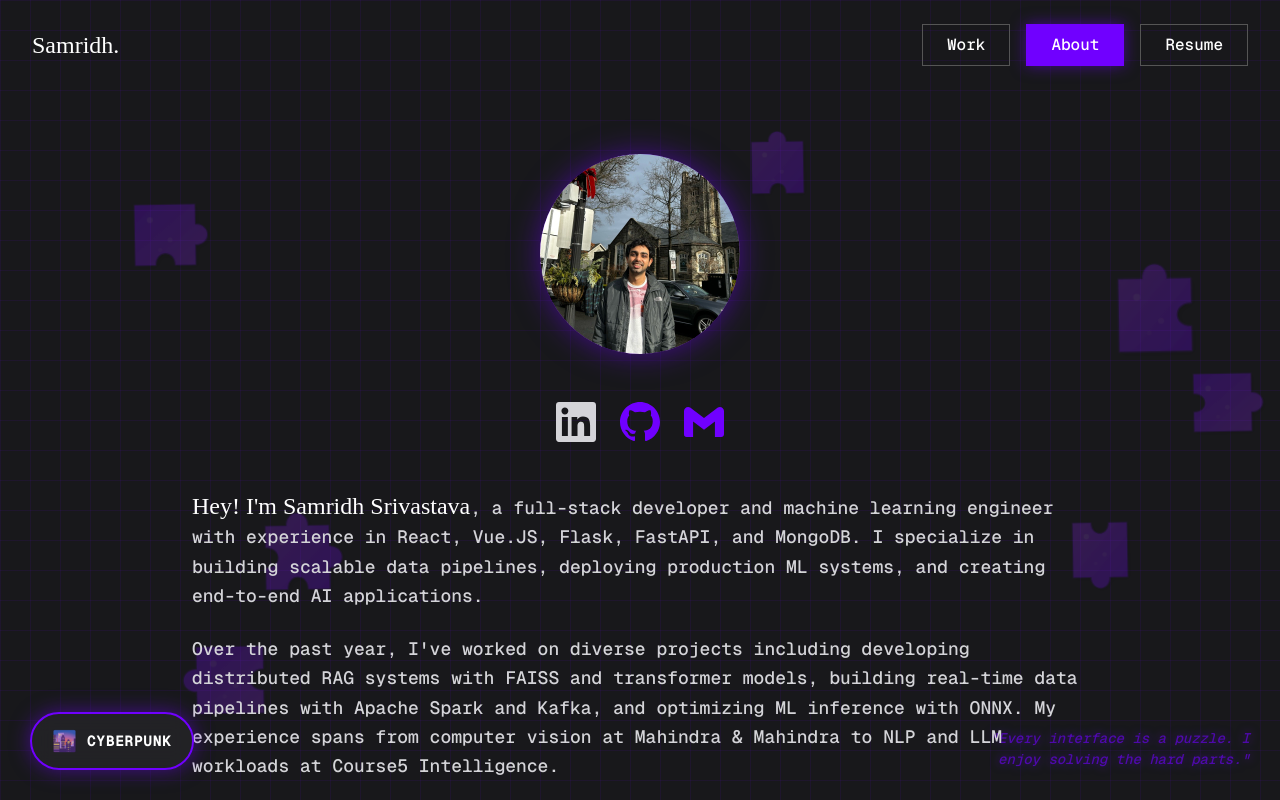
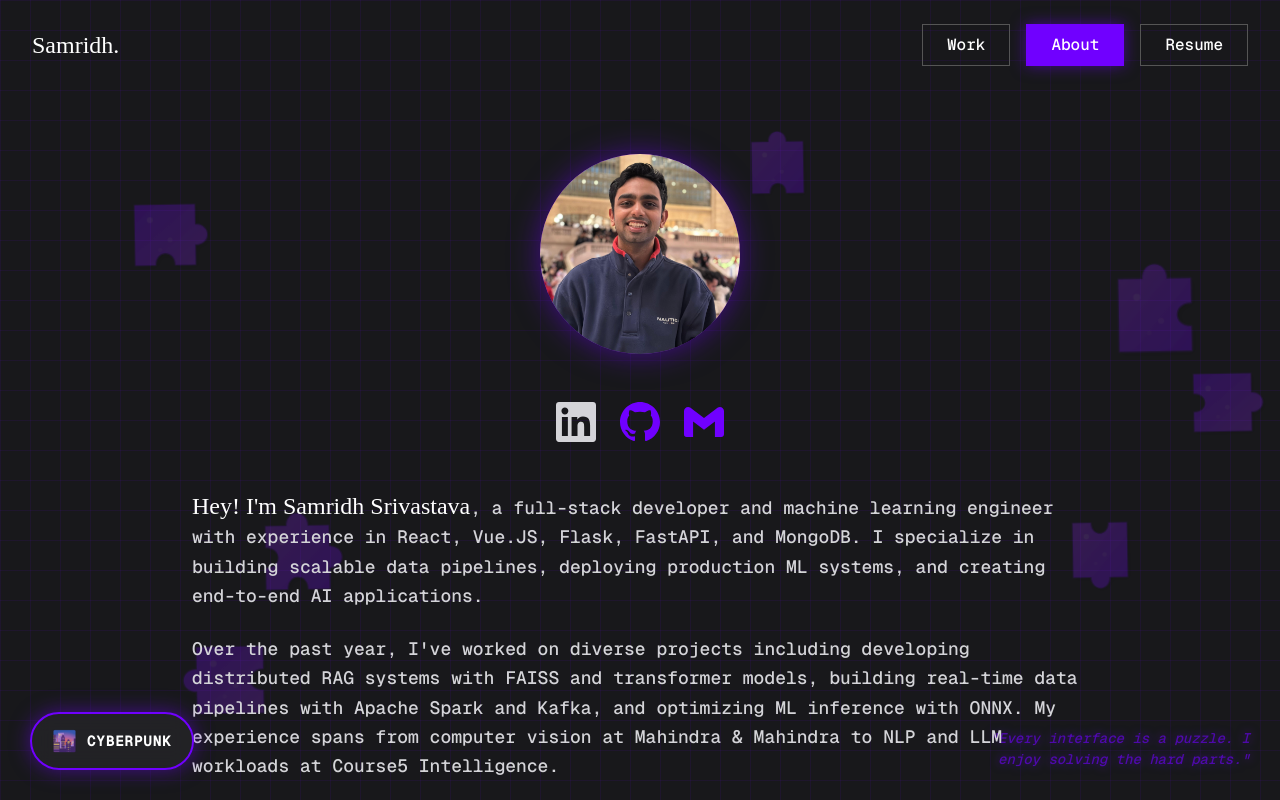
Before and after one commit to samridhsri/portfolioWebApp, a React (Create React App) app: page /about in a window 1280 px wide. Shown: the top 800 px of the page. Built offline with nearby package versions, Linux system fonts and the light colour scheme; a web font is replaced by a local one.

Commit message:
updated about page picture

```diff
--- a/src/components/portfolio/AboutSection.jsx
+++ b/src/components/portfolio/AboutSection.jsx
@@ -6,7 +6,7 @@ const AboutSection = () => {
       {/* Profile Photo Placeholder */}
       <div className="photo-placeholder">
         <span>
-          <img src="images/aboutPage/1736746580711.jpg" />
+          <img src="images/aboutPage/aboutPageImage.jpeg" />
         </span>
       </div>
 
```
Also changed, not shown: public/images/aboutPage/aboutPageImage.jpeg (added).
